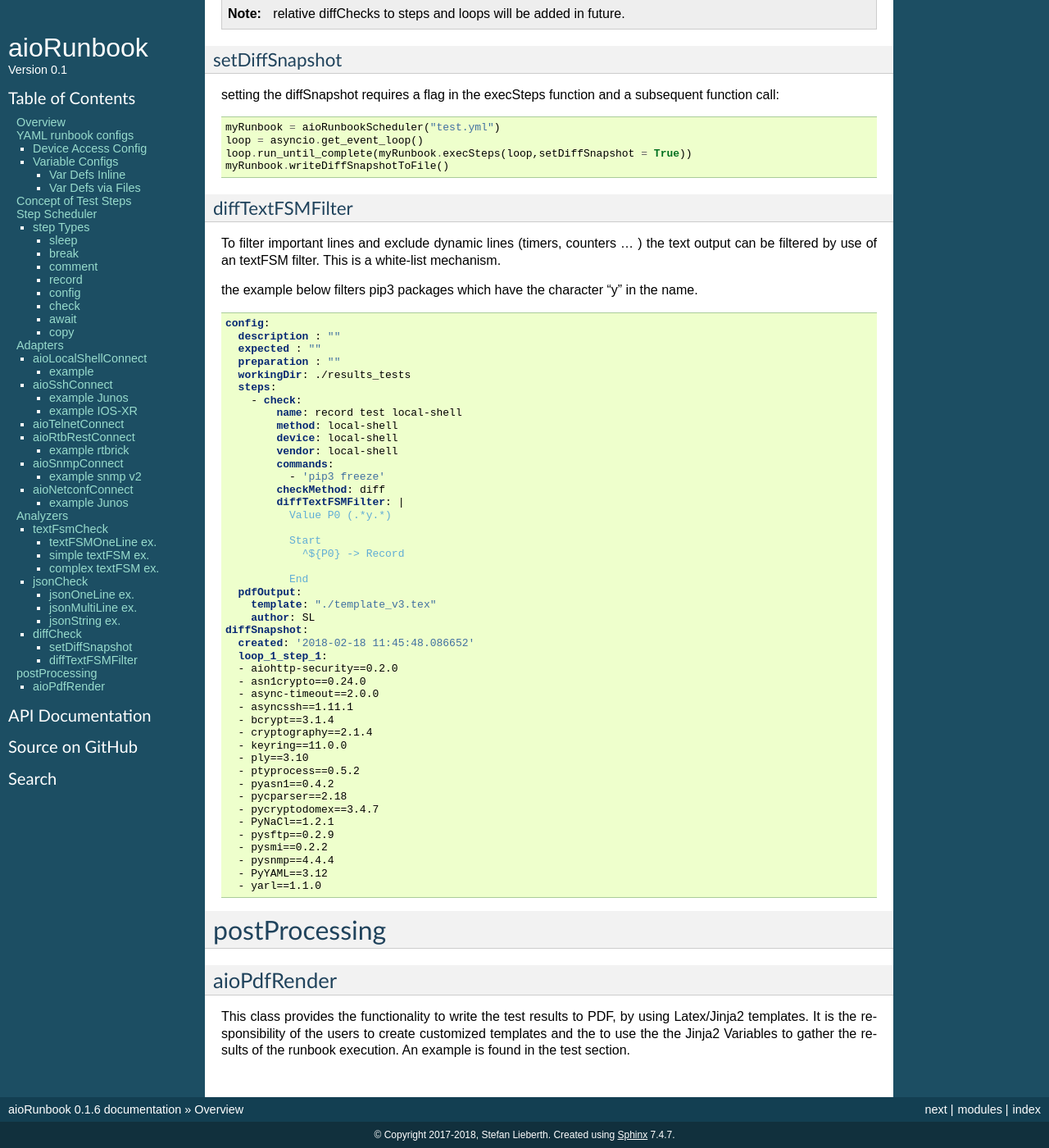
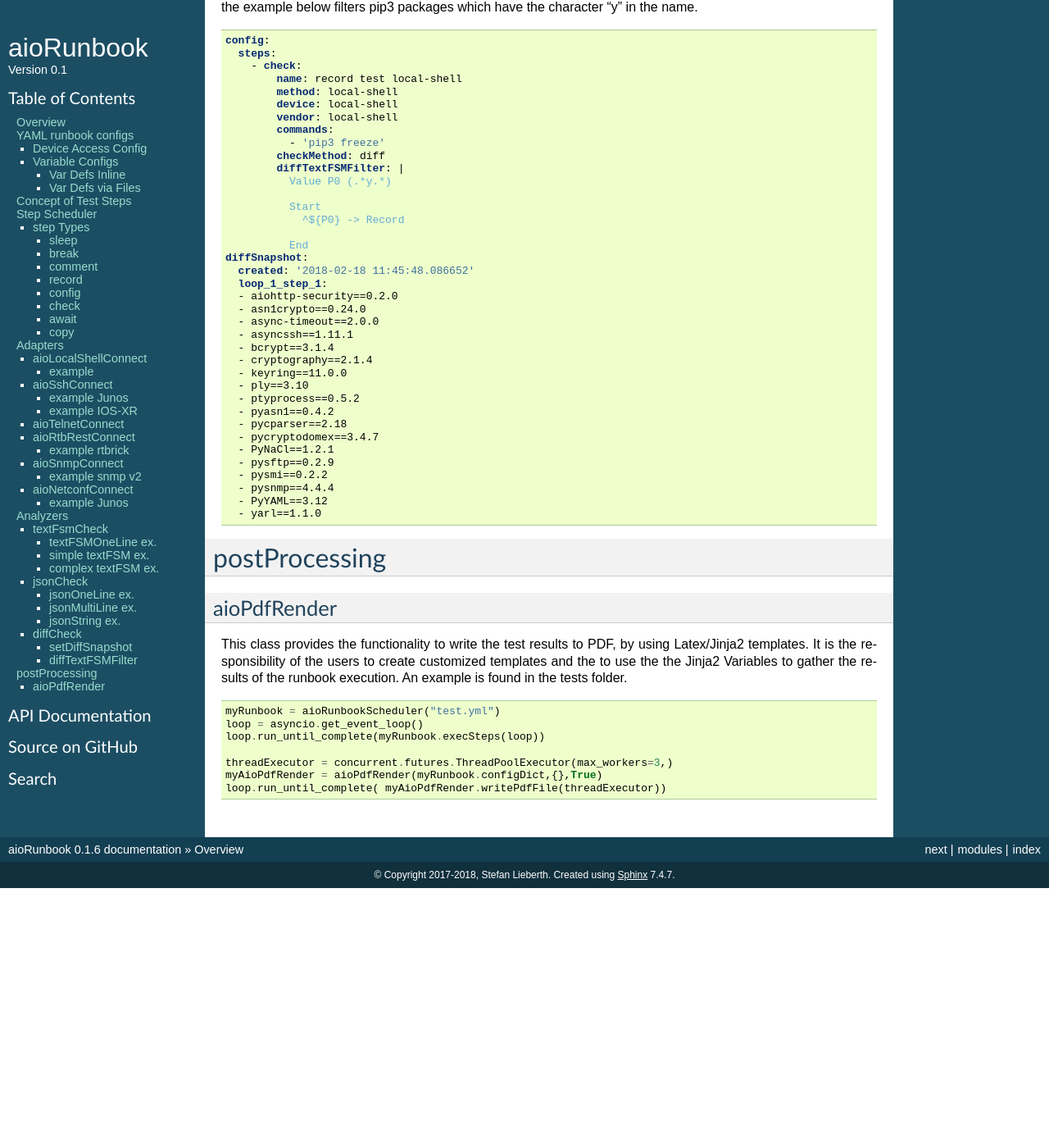
Before and after one commit to slieberth/aioRunbook, a Sphinx documentation site: the page built from docs/index.rst, in a window 1280 px wide and 1400 px high, scrolled down 18764 px. Shown: the whole window at 82% size. Built offline with Sphinx 7.4.7, drawn with Linux system fonts in a browser that asks for light colours; after the commit the page ends 19847 px from its top, so only the background shows below that.

Commit message:
docs aioPdfRender

```diff
--- a/docs/index.rst
+++ b/docs/index.rst
@@ -1052,7 +1052,7 @@
 This analyzer compares the current output with previously recorded outputs(snapshots), respectively with corresponding
 outputs of previous steps or loops. Recorded snapshots can be stored either in clear-text or zipped format.
 
-.. figure::  images/diffCheck.jpg
+.. figure::  images/diffcheck.jpg
    :align:   center
 
 .. note::
@@ -1082,10 +1082,6 @@
 .. code-block:: yaml
 
     config:
-      description : ""
-      expected : ""
-      preparation : ""
-      workingDir: ./results_tests
       steps:
         - check:
             name: record test local-shell
@@ -1102,9 +1098,6 @@
                 ^${P0} -> Record
 
               End
-      pdfOutput:
-        template: "./template_v3.tex"
-        author: SL
     diffSnapshot:
       created: '2018-02-18 11:45:48.086652'
       loop_1_step_1:
@@ -1138,4 +1131,14 @@
 Latex/Jinja2 templates.
 It is the responsibility of the users to create customized templates and the to use the
 the Jinja2 Variables to gather the results of the runbook execution.
-An example is found in the test section.
+An example is found in the tests folder.
+
+.. code-block:: python
+
+        myRunbook = aioRunbookScheduler("test.yml")
+        loop = asyncio.get_event_loop()
+        loop.run_until_complete(myRunbook.execSteps(loop))
+
+        threadExecutor = concurrent.futures.ThreadPoolExecutor(max_workers=3,)
+        myAioPdfRender = aioPdfRender(myRunbook.configDict,{},True)
+        loop.run_until_complete( myAioPdfRender.writePdfFile(threadExecutor))
```
Also changed, not shown: 7 other files.
